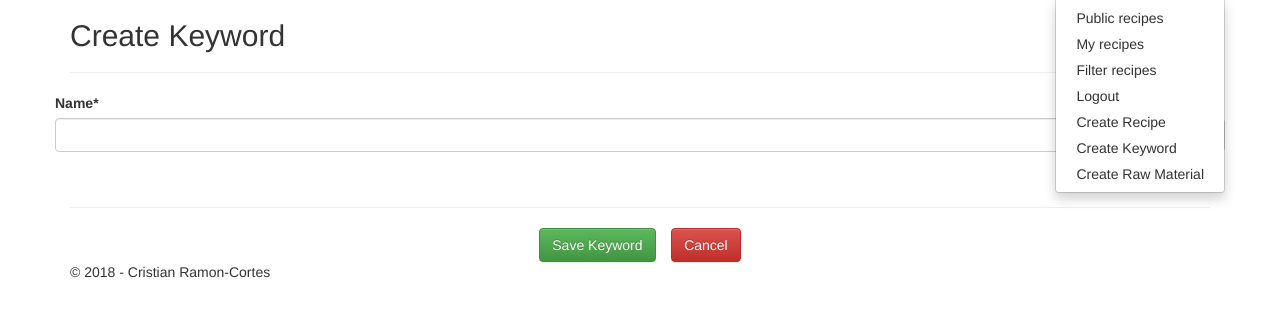
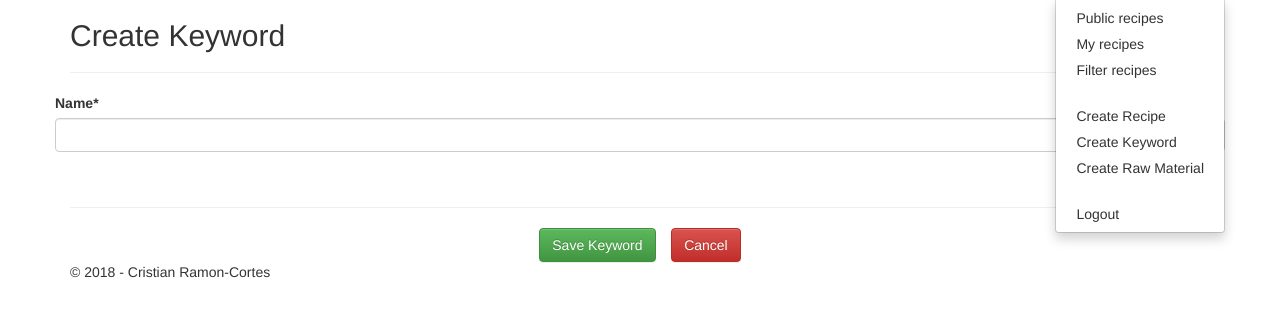
Before and after one commit to cristianrcv/awesome-recipes, a Django app: page /keyword_create/ in a window 1280 px wide, after a click that opens the changed part. Shown: the part 51-368 px from the top of the page. Run offline with Django 3.2, Linux system fonts and the light colour scheme; the visitor is signed in with stand-in values (Sample User, id 1); parts of the project's set-up code (start-up, migrations or seed data) failed here and were passed over; some libraries are stand-ins or nearby versions.

Commit message:
Fix link on project name. Sort user menu

```diff
--- a/templates/base.html
+++ b/templates/base.html
@@ -39,7 +39,7 @@
                 <span class="icon-bar"></span>
                 <span class="icon-bar"></span>
               </button>
-              <a class="navbar-brand" href="#">Awesome Recipes</a>
+              <a class="navbar-brand" href="{% url 'recipes_list' %}">Awesome Recipes</a>
             </div>
             <div id="navbar" class="navbar-collapse collapse">
               {% block toggle_login %}
--- a/templates/toggle_login.html
+++ b/templates/toggle_login.html
@@ -11,10 +11,12 @@
             <li><a href="{% url 'recipes_list' %}">Public recipes</a></li>
             <li><a href="{% url 'recipes_user_list' user.username %}">My recipes</a></li>
             <li><a href="{% url 'recipes_filter' %}">Filter recipes</a></li>
-            <li><a href="{% url 'awesome_recipes_logout' %}">Logout</a></li>
+            <li>&nbsp</li>
             <li><a href="{% url 'recipe_create' %}">Create Recipe</a></li>
             <li><a href="{% url 'keyword_create' %}">Create Keyword</a></li>
             <li><a href="{% url 'raw_material_create' %}">Create Raw Material</a></li>
+            <li>&nbsp</li>
+            <li><a href="{% url 'awesome_recipes_logout' %}">Logout</a></li>
         </ul>
     </li>
 </ul>
```
